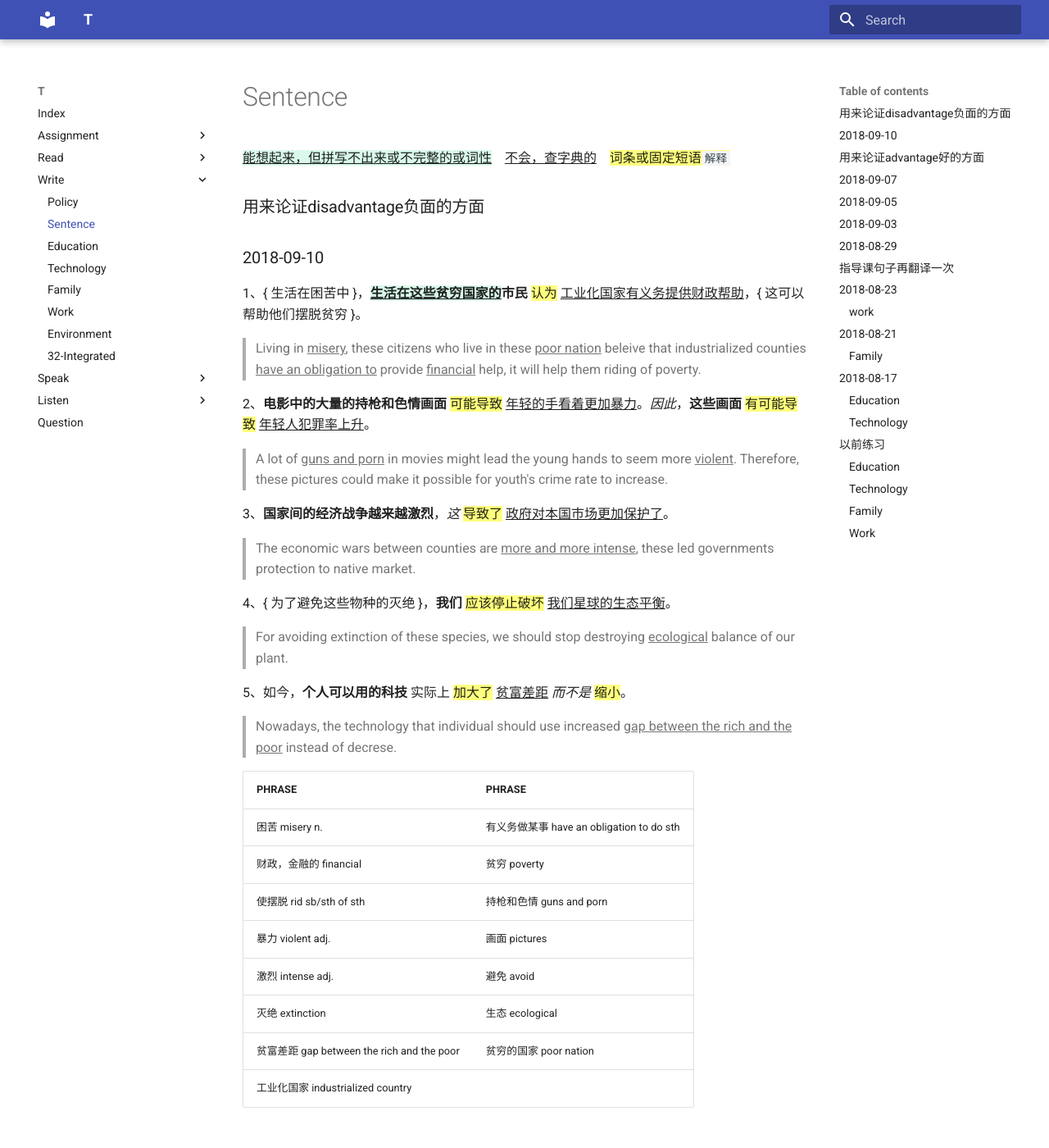
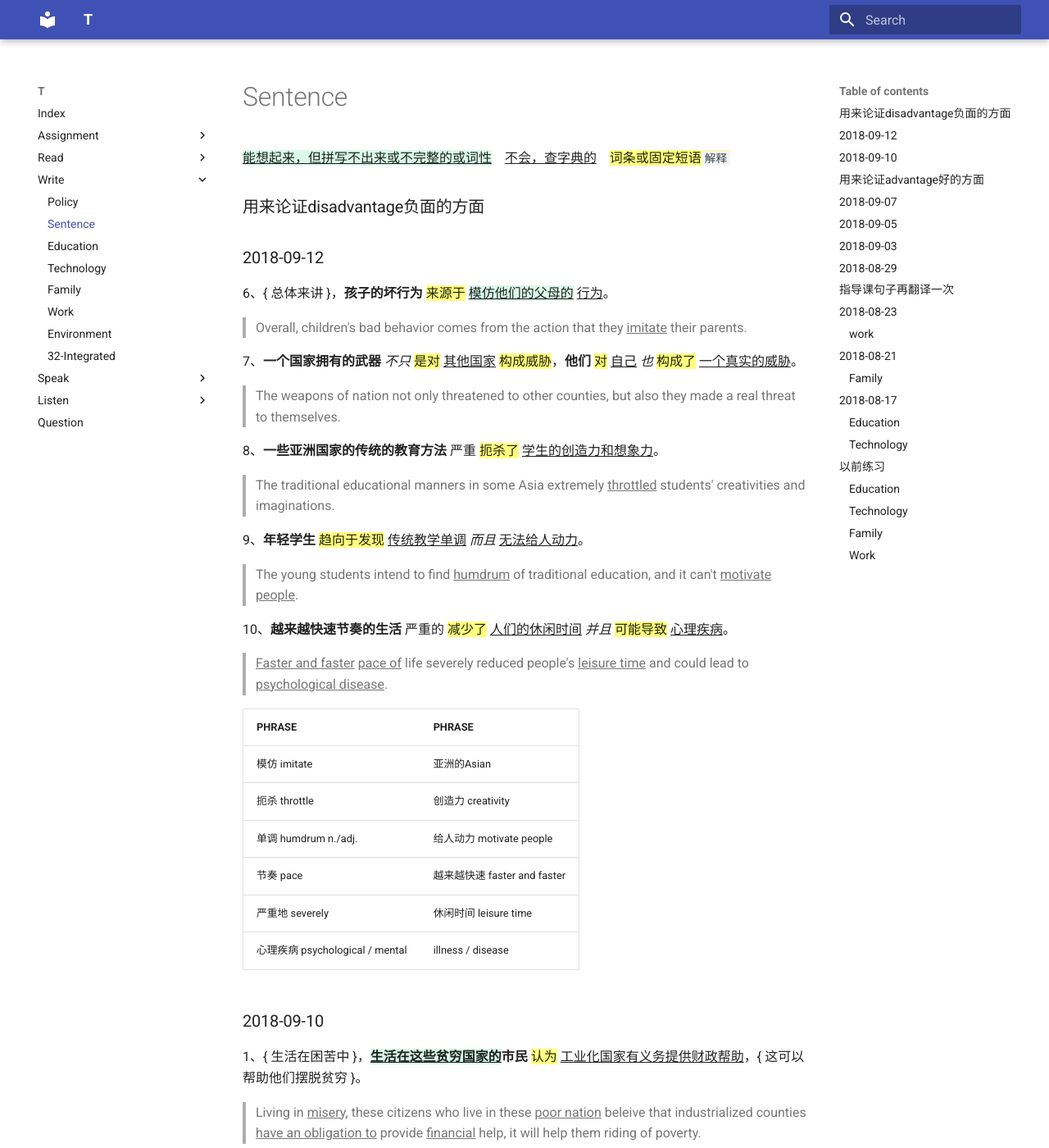
Before and after one commit to katyushaQ/t, an MkDocs documentation site: the page built from docs/write/sentence.md, in a window 1280 px wide and 1400 px high. Shown: the whole window at 82% size. Built offline with MkDocs 1.6.1 and Material for MkDocs 9.7.7, drawn with Linux system fonts in a browser that asks for light colours; old or Windows-style settings are respelled for this version of MkDocs.

Commit message:
2018-0910-0916.md 20180912, basics.md 添加单词意思, old.md 20180912, question.md 推测题整理, sentence.md 20180912

```diff
--- a/docs/write/sentence.md
+++ b/docs/write/sentence.md
@@ -1,6 +1,32 @@
 {++能想起来，但拼写不出来或不完整的或词性++}&nbsp;&nbsp;&nbsp;&nbsp;^^不会，查字典的^^&nbsp;&nbsp;&nbsp;&nbsp;==词条或固定短语`解释`==
 
 ### 用来论证disadvantage负面的方面
+
+### 2018-09-12
+
+6、{ 总体来讲 }，**孩子的坏行为** ==来源于== {++模仿他们的父母的++} ^^行为^^。
+> Overall, children's bad behavior comes from the action that they ^^imitate^^ their parents.
+
+7、**一个国家拥有的武器** *不只* ==是对== ^^其他国家^^ ==构成威胁==，**他们** ==对== ^^自己^^ *也* ==构成了== ^^一个真实的威胁^^。
+> The weapons of nation not only threatened to other counties, but also they made a real threat to themselves.
+
+8、**一些亚洲国家的传统的教育方法** 严重 ==扼杀了== ^^学生的创造力和想象力^^。
+> The traditional educational manners in some Asia extremely ^^throttled^^ students' creativities and imaginations.
+
+9、**年轻学生** ==趋向于发现== ^^传统教学单调^^ *而且* ^^无法给人动力^^。
+> The young students intend to find ^^humdrum^^ of traditional education, and it can't ^^motivate people^^.
+
+10、**越来越快速节奏的生活** 严重的 ==减少了== ^^人们的休闲时间^^ *并且* ==可能导致== ^^心理疾病^^。
+> ^^Faster and faster^^ ^^pace of^^ life severely reduced people's ^^leisure time^^ and could lead to ^^psychological disease^^.
+
+PHRASE |  PHRASE
+------------ | -------------
+模仿 imitate | 亚洲的Asian
+扼杀 throttle | 创造力 creativity
+单调 humdrum n./adj. | 给人动力 motivate people
+节奏 pace | 越来越快速 faster and faster
+严重地 severely | 休闲时间 leisure time
+心理疾病 psychological / mental |  illness / disease
 
 ### 2018-09-10
 
```
Also changed, not shown: docs/assignment/2018-0910-0916.md (+19 -4 lines), docs/listen/basics.md (+5 -5 lines), docs/listen/old.md (+10 -0 lines), docs/question.md (+8 -8 lines).
